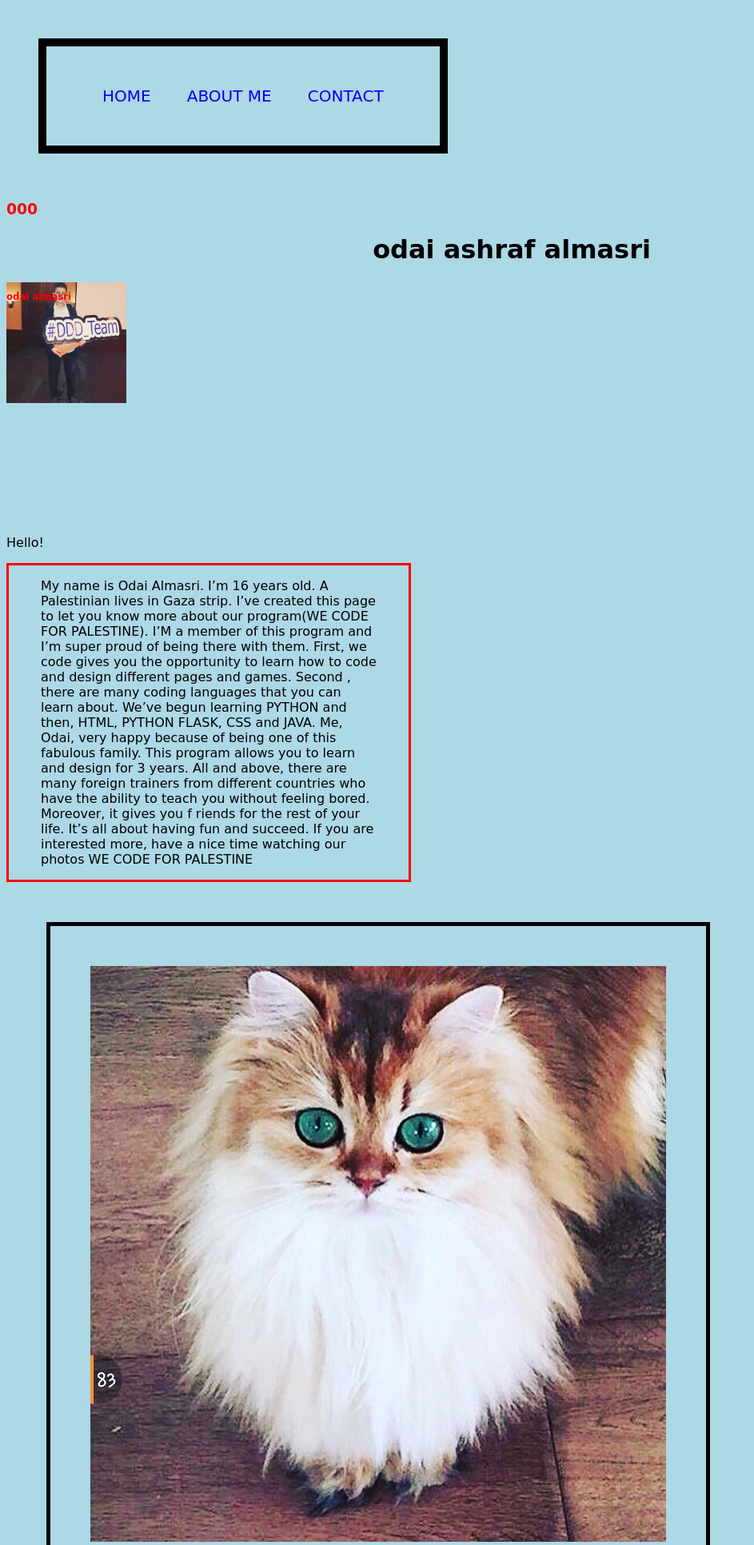
After one commit to odaialmasri/PersonalWebsite, a Flask app: template templates/home.html in a window 1280 px wide. The commit adds this page. Shown: the top 1932 px of the page at 80% size, without its empty margins (0-943 px from the left). Run offline with Flask 2, Linux system fonts and the light colour scheme; the template is opened without the code that fills it: most values are stand-ins (such as "Sample title", 1, 10 or a date in 2020).

```diff
--- a/app.py
+++ b/app.py
@@ -1,4 +1,4 @@
-from flask import Flask,render_template
+from flask import Flask,render_template,request
 import random
 
 
@@ -9,10 +9,10 @@ app= Flask(__name__)
 def load_page():
 	#return render_template("index.html")
 	fortiune=["odai","ashraf","ibrahem","almasri"]
-	return render_template ("index.html",wecode=random.choice(fortiune))
+	return render_template ("home.html",wecode=random.choice(fortiune))
 @app.route("/aboutme")
 def about_me():
-	return render_template ("index1.html")
+	return render_template ("aboutme.html")
 
 
 
@@ -22,6 +22,21 @@ def cantact():
 
 
 
+@app.route("/form/")
+def form():
+	return render_template ("input_form.html")
+@app.route("/form_response", methods=["POST"])
+def form_res():
+	user_firstname = request.form["firstname"]
+	user_lastname = request.form["lastname"]
+	user_message = request.form["message"]
+	user_gender = request.form["gender"]
+	return user_firstname +" "+ user_lastname +" "+user_message+" "+user_gender
+	return render_template ("form data.html",thefirstname=user_firstname,thelastname=user_lasttname,
+		themessage=user_message,thegender=user_gender)
+
+
+
 
 
 if __name__=="__main__":
--- a/static/stylesheets/style.css
+++ b/static/stylesheets/style.css
@@ -1,12 +1,14 @@
-body{background:green}
+body{
+    background:lightblue;
+}
 h1{
-    color: white
+    color: white;
 }
 h2{
-    color: red
+    color: red;
 }
 p{
-    font-size: 40
+    font-size: 40;
 }
 h1{
     color: black;
@@ -16,7 +18,7 @@ body{
     font-family:cursive;
 }
 h1:hover{
-    color: yellow
+    color: yellow;
 
 }
 h3{
@@ -64,11 +66,18 @@ h3{
 .nav_bar li{
     display: inline;
     margin: 20px 20px;
-    }
+    font-size: 20px;
+
+
+
+
+
+
+
+}
 
 .nav_bar li:hover{
     background-color: grey;
-
 
 }
 .nav_bar li a{
--- /dev/null
+++ b/templates/home.html
@@ -0,0 +1,76 @@
+<!DOCTYPE html>
+{% extends"layout.html"%}
+
+{% block body %}
+
+
+    <meta charset="UTF-8">
+    <title>odai's page</title>
+
+        <h3>{{wecode}}</h3>
+
+
+        <h1>odai ashraf almasri </h1>
+
+
+        <div class="image">
+            <h3>odai almasri</h3>
+
+        </div>
+
+        <p> Hello!</p>
+        <div class="presenal">
+            <blockquote>My name  is Odai Almasri. I’m 16 years old. A Palestinian lives in Gaza strip.
+                I’ve created this page to let you know more about our program(WE CODE FOR PALESTINE).
+                I’M a member of this program and I’m super proud of being there with them.
+                First, we code gives you the opportunity to learn how to code and design different pages and games.
+                Second , there are many coding languages that you can learn about.
+                We’ve begun learning PYTHON and then, HTML, PYTHON FLASK, CSS and JAVA.
+                Me, Odai, very happy because of being one of this fabulous family.
+                This program allows you to learn and design for 3 years. All and above, there are many foreign trainers from different countries who have the ability to teach you without feeling bored. Moreover, it gives you f
+                riends for the rest of your life.
+                It’s all about having fun and succeed.
+                If you are interested more, have  a nice time watching our photos
+                WE CODE FOR PALESTINE</blockquote>
+            </div>
+            <br>
+
+            <div >
+               <div class="imge">
+                   <img src="../static/images/IMG_20160315_164457.gif">
+               </div>
+               <div class="imge">
+                  <img src="../static/images/PIA21046-16-678x509.jpg">
+              </div>
+              <div class="imge">
+               <img src="../static/images/PIA21046-16-678x509.jpg">
+           </div>
+       </div>
+       <div class="list">
+        <p>web language</p>
+        <ul>
+            <li>Html</li>
+            <li>CSS</li>
+            <li>Java</li>
+            <li>PHP</li>
+        </div>
+        <div class="list">
+            <p>how to learn first </p>
+            <ol>
+                <li> learn Html</li>
+                <li>learn CSS</li>
+                <li> learn Java</li>
+                <li>learn PHP</li>
+            </ol>
+        </div>
+        <div class="list">
+
+
+            <p>movies</p>
+            <ul>
+                <li>harry  boter</li>
+                <li>horison</li>
+                <li>spaderman</li>
+                <li>batman</li>
+            </div>
+            {% endblock %}
--- a/templates/layout.html
+++ b/templates/layout.html
@@ -3,8 +3,9 @@
 <html>
 <head>
 
-	<link rel="stylesheet" type="text/css" href="../static/stylesheets/style.css?version=3">
-
+	<link rel="stylesheet" type="text/css" href="../static/stylesheets/style.css">
+	{% block head %}
+	{% endblock %}
 </head>
 <body>
 	  <ul class="nav_bar">
```
Also changed, not shown: static/stylesheets/contact.css (added, +7 -0 lines), templates/contact.html (+40 -1 lines), templates/form data.html (added, +22 -0 lines), templates/formdata.html (added, +22 -0 lines), templates/index1.html (deleted, +0 -74 lines), templates/aboutme.html (renamed from templates/about me.html).
